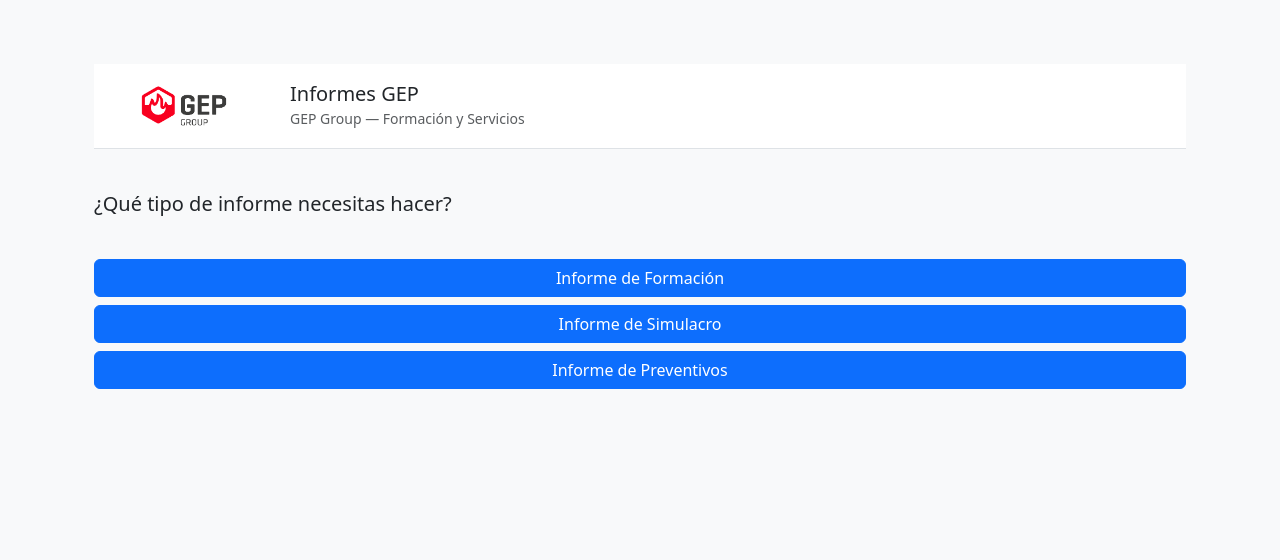
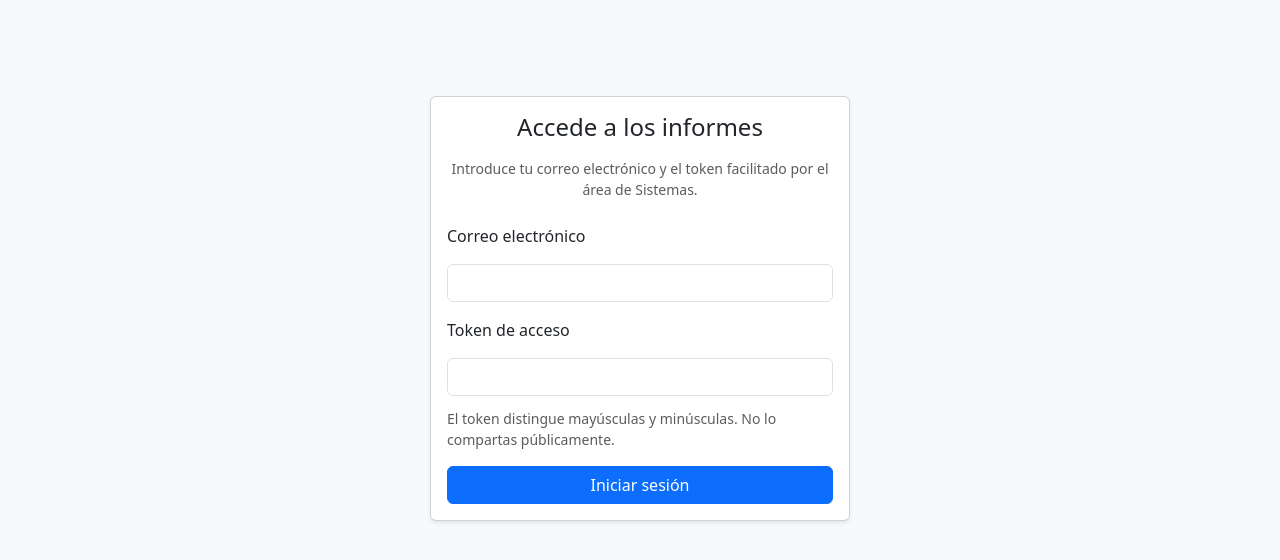
Before and after one commit to JulioGEP/gep-informes-formacion, a React (Vite) app: page / in a window 1280 px wide. Shown: the top 560 px of the page. Built offline with nearby package versions, Linux system fonts and the light colour scheme; no server answers; the HTML template or start-up script is replaced by a standard one.

Commit message:
Set fixed access token and update login copy

```diff
--- a/src/App.jsx
+++ b/src/App.jsx
@@ -1,17 +1,91 @@
 // src/App.jsx
-import React, { useState } from "react";
+import React, { createContext, useCallback, useEffect, useMemo, useState } from "react";
 import Form from "./components/Form";
 import Preview from "./components/Preview";
 import Home from "./components/Home";
+import Login from "./components/Login";
+
+export const AuthContext = createContext({
+  isAuthenticated: false,
+  user: null,
+  login: () => {},
+  logout: () => {},
+});
+
+const AUTH_STORAGE_KEY = "gep-informes-auth";
 
 export default function App() {
+  const [authState, setAuthState] = useState(() => {
+    if (typeof window !== "undefined") {
+      const stored = window.sessionStorage.getItem(AUTH_STORAGE_KEY);
+      if (stored) {
+        try {
+          const parsed = JSON.parse(stored);
+          if (parsed && typeof parsed === "object") {
+            return {
+              isAuthenticated: Boolean(parsed.isAuthenticated),
+              user: parsed.user || null,
+            };
+          }
+        } catch (error) {
+          console.warn("No se pudo recuperar el estado de autenticación almacenado", error);
+        }
+      }
+    }
+    return { isAuthenticated: false, user: null };
+  });
   const [screen, setScreen] = useState('home');
   const [formacion, setFormacion] = useState(null);
   const [simulacro, setSimulacro] = useState(null);
   const [preventivo, setPreventivo] = useState(null);
 
+  useEffect(() => {
+    if (typeof window !== "undefined") {
+      if (authState.isAuthenticated) {
+        window.sessionStorage.setItem(
+          AUTH_STORAGE_KEY,
+          JSON.stringify({
+            isAuthenticated: authState.isAuthenticated,
+            user: authState.user,
+          }),
+        );
+      } else {
+        window.sessionStorage.removeItem(AUTH_STORAGE_KEY);
+      }
+    }
+  }, [authState]);
+
+  const login = useCallback((userData) => {
+    setAuthState({ isAuthenticated: true, user: userData });
+  }, []);
+
+  const logout = useCallback(() => {
+    setAuthState({ isAuthenticated: false, user: null });
+    setScreen('home');
+    setFormacion(null);
+    setSimulacro(null);
+    setPreventivo(null);
+  }, []);
+
+  const authValue = useMemo(() => ({
+    ...authState,
+    login,
+    logout,
+  }), [authState, login, logout]);
+
   return (
+    <AuthContext.Provider value={authValue}>
       <div className="container py-4">
+        {authState.isAuthenticated ? (
+          <>
+            <div className="d-flex justify-content-end align-items-center gap-3 mb-4">
+              <small className="text-muted mb-0">
+                Sesión iniciada como <strong>{authState.user?.email}</strong>
+              </small>
+              <button type="button" className="btn btn-outline-secondary btn-sm" onClick={logout}>
+                Cerrar sesión
+              </button>
+            </div>
             {screen === 'home' && (
               <Home onSelect={(tipo) => setScreen(`${tipo}-form`)} />
             )}
@@ -75,6 +149,11 @@ export default function App() {
                 onBack={() => setScreen('preventivo-form')}
               />
             )}
+          </>
+        ) : (
+          <Login />
+        )}
       </div>
+    </AuthContext.Provider>
   );
 }
--- /dev/null
+++ b/src/components/Login.jsx
@@ -0,0 +1,99 @@
+import React, { useContext, useMemo, useState } from "react";
+import { AuthContext } from "../App";
+
+const DEFAULT_TOKEN = "GEP_Group112";
+
+const resolveAuthorizedToken = () => {
+  const envToken = import.meta.env.VITE_ACCESS_TOKEN;
+
+  if (typeof envToken === "string" && envToken.trim().length > 0) {
+    return envToken.trim();
+  }
+
+  return DEFAULT_TOKEN;
+};
+
+export default function Login() {
+  const { login } = useContext(AuthContext);
+  const [email, setEmail] = useState("");
+  const [token, setToken] = useState("");
+  const [error, setError] = useState("");
+
+  const authorizedToken = useMemo(() => resolveAuthorizedToken(), []);
+
+  const handleSubmit = (event) => {
+    event.preventDefault();
+    setError("");
+
+    const normalizedEmail = email.trim().toLowerCase();
+    const normalizedToken = token.trim();
+
+    if (!normalizedEmail || !normalizedToken) {
+      setError("Introduce tu correo electrónico y el token de acceso.");
+      return;
+    }
+
+    if (normalizedToken === authorizedToken) {
+      login({ email: normalizedEmail });
+      setEmail("");
+      setToken("");
+      return;
+    }
+
+    setError("Credenciales no válidas. Revisa la información proporcionada.");
+  };
+
+  return (
+    <div className="d-flex flex-column align-items-center py-5">
+      <div className="card shadow-sm w-100" style={{ maxWidth: 420 }}>
+        <div className="card-body">
+          <h1 className="h4 mb-3 text-center">Accede a los informes</h1>
+          <p className="text-muted small text-center mb-4">
+            Introduce tu correo electrónico y el token facilitado por el área de Sistemas.
+          </p>
+          {error && (
+            <div className="alert alert-danger" role="alert">
+              {error}
+            </div>
+          )}
+          <form className="d-grid gap-3" onSubmit={handleSubmit}>
+            <div className="d-grid gap-2">
+              <label className="form-label" htmlFor="login-email">
+                Correo electrónico
+              </label>
+              <input
+                id="login-email"
+                type="email"
+                className="form-control"
+                autoComplete="email"
+                value={email}
+                onChange={(event) => setEmail(event.target.value)}
+                required
+              />
+            </div>
+            <div className="d-grid gap-2">
+              <label className="form-label" htmlFor="login-token">
+                Token de acceso
+              </label>
+              <input
+                id="login-token"
+                type="password"
+                className="form-control"
+                autoComplete="current-password"
+                value={token}
+                onChange={(event) => setToken(event.target.value)}
+                required
+              />
+              <div className="form-text">
+                El token distingue mayúsculas y minúsculas. No lo compartas públicamente.
+              </div>
+            </div>
+            <button className="btn btn-primary" type="submit">
+              Iniciar sesión
+            </button>
+          </form>
+        </div>
+      </div>
+    </div>
+  );
+}
```
Also changed, not shown: netlify/manual-despliegue.md (added, +22 -0 lines). Lines whose indentation alone changed are shown as unchanged.
